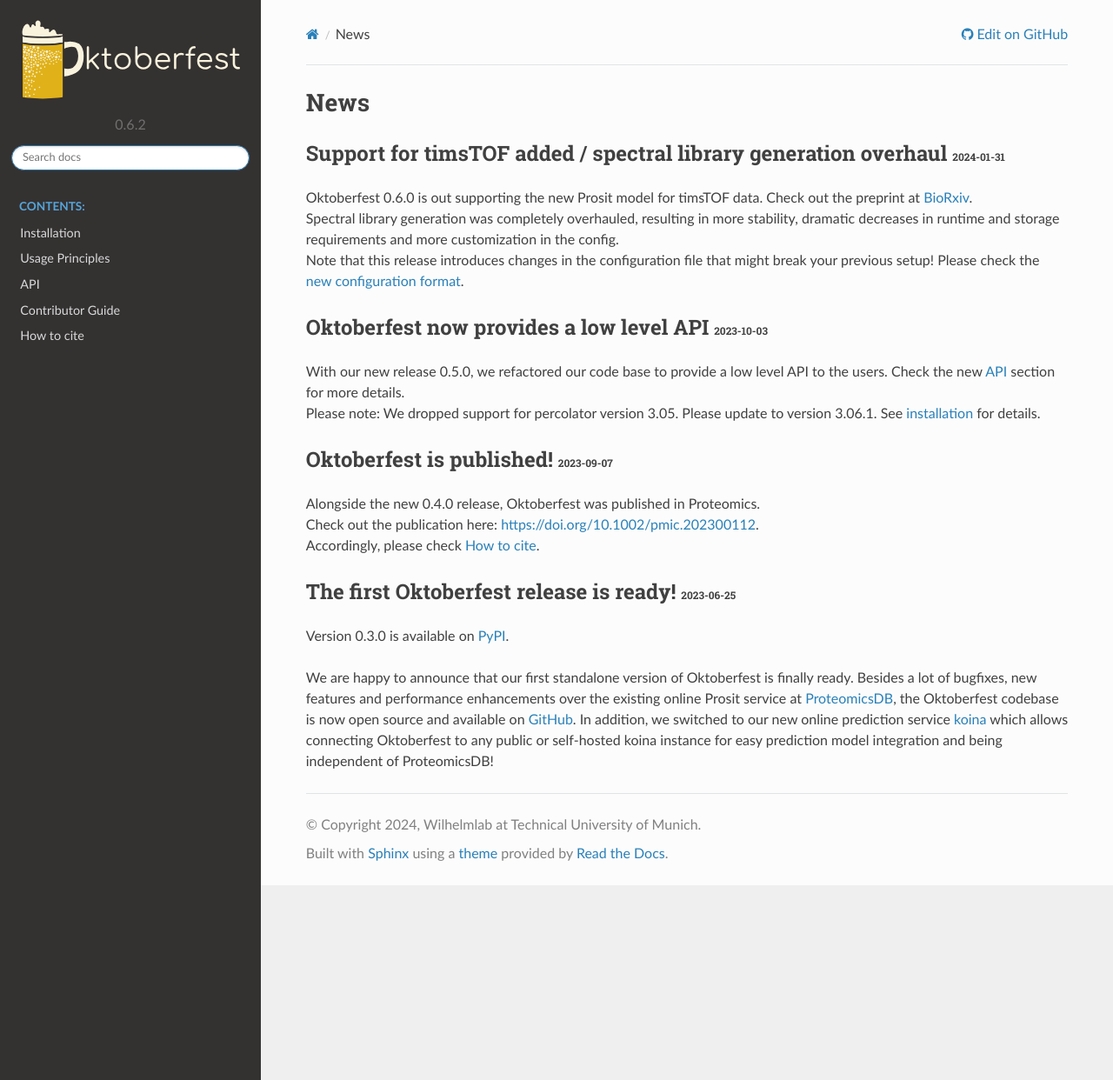
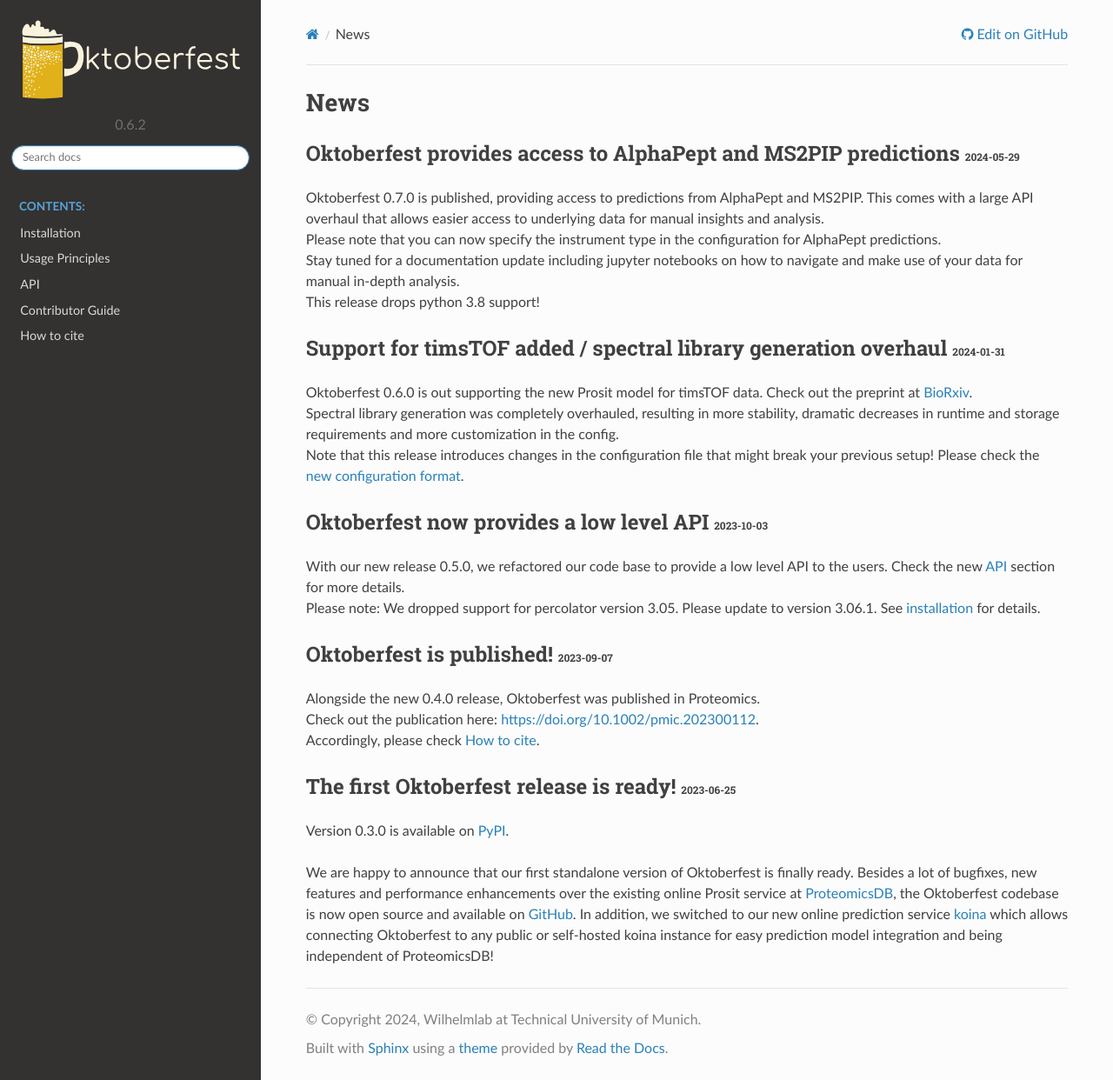
Before and after one commit to wilhelm-lab/oktoberfest, a Sphinx documentation site: the page built from docs/news.rst, in a window 1280 px wide and 1242 px high. Shown: the whole window at 87% size. Built offline with Sphinx 7.4.7 and the Read the Docs theme 2.0.0, drawn with Linux system fonts in a browser that asks for light colours.

Commit message:
updated config/prediction docs and added news

```diff
--- a/docs/news.rst
+++ b/docs/news.rst
@@ -3,6 +3,15 @@
 
 .. role:: date
     :class: date
+
+
+Oktoberfest provides access to AlphaPept and MS2PIP predictions :date:`2024-05-29`
+----------------------------------------------------------------------------------
+
+| Oktoberfest 0.7.0 is published, providing access to predictions from AlphaPept and MS2PIP. This comes with a large API overhaul that allows easier access to underlying data for manual insights and analysis.
+| Please note that you can now specify the instrument type in the configuration for AlphaPept predictions.
+| Stay tuned for a documentation update including jupyter notebooks on how to navigate and make use of your data for manual in-depth analysis.
+| This release drops python 3.8 support!
 
 Support for timsTOF added / spectral library generation overhaul :date:`2024-01-31`
 ------------------------------------------------------------------------------------
--- a/docs/predictions.rst
+++ b/docs/predictions.rst
@@ -39,6 +39,10 @@
    +------------------------------------------------------------------------------------------------------------------+----------------------------------------------------------------------------------------------------------------------------------------------------------------------------------------------+
    | `Prosit_2023_intensity_timsTOF <https://koina.wilhelmlab.org/docs#post-/Prosit_2023_intensity_timsTOF/infer>`_   | Developed for timsTOF, tryptic and non-tryptic peptides. Latest version we commend to use for timsTOF.                                                                                       |
    +------------------------------------------------------------------------------------------------------------------+----------------------------------------------------------------------------------------------------------------------------------------------------------------------------------------------+
+   |  `AlphaPept_ms2_generic <https://koina.wilhelmlab.org/docs#post-/AlphaPept_ms2_generic/infer>`_                  | Developed for generic data support, including TMT, timsTOF and various instrument types.                                                                                                     |
+   +------------------------------------------------------------------------------------------------------------------+----------------------------------------------------------------------------------------------------------------------------------------------------------------------------------------------+
+   |  `ms2pip_2021_HCD <https://koina.wilhelmlab.org/docs#post-/ms2pip_2021_HCD/infer>`_                              | Developed for HCD tryptic and non-tryptic peptides.                                                                                                                                          |
+   +------------------------------------------------------------------------------------------------------------------+----------------------------------------------------------------------------------------------------------------------------------------------------------------------------------------------+
 
 .. table::
    :class: fixed-table
@@ -50,6 +54,8 @@
    +-----------------------------------------------------------------------------------------------+---------------------------------------------------------------------------------------------------------------------------+
    | `Prosit_2020_irt_TMT <https://koina.wilhelmlab.org/docs/#post-/Prosit_2020_irt_TMT/infer>`_   | Developed for TMT labeled peptides.                                                                                       |
    +-----------------------------------------------------------------------------------------------+---------------------------------------------------------------------------------------------------------------------------+
+   | `AlphaPept_rt_generic <https://koina.wilhelmlab.org/docs#post-/AlphaPept_rt_generic/infer>`_  | Developed for for generic data support, including TMT, timsTOF and various instrument types.                              |
+   +-----------------------------------------------------------------------------------------------+---------------------------------------------------------------------------------------------------------------------------+
 
 Once support for additional models is implemented in Oktoberfest, they will be added here.
 
```
Also changed, not shown: docs/jobs.rst (+6 -3 lines), 1 other file.
